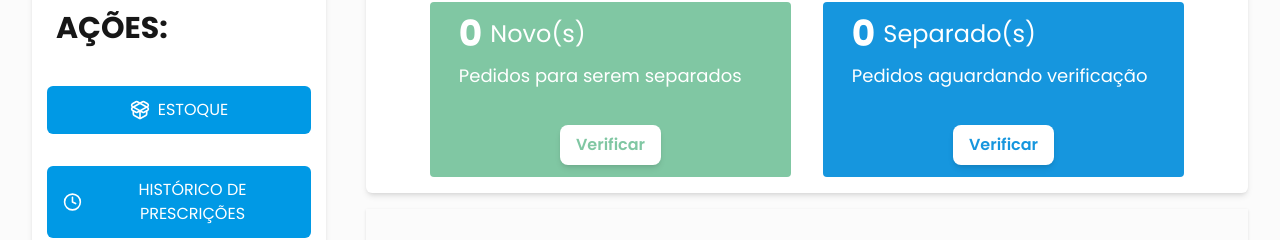
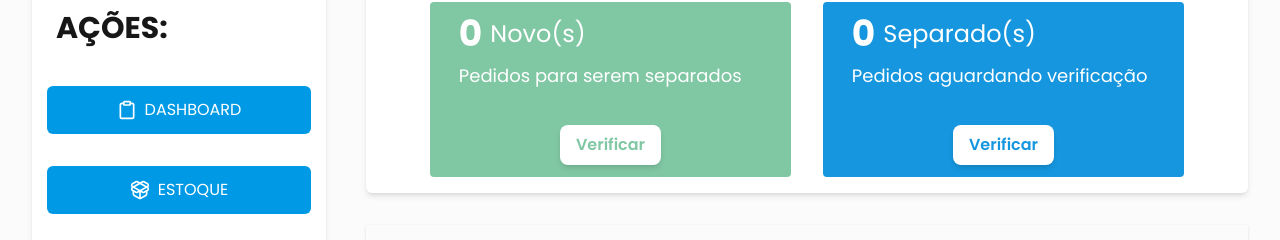
Before and after one commit to Inteli-College/2025-1A-T12-EC05-G02, a Next.js app in the folder src/frontend/pharmabot/: page /home in a window 1280 px wide. Shown: the part 166-406 px from the top of the page. Built offline with nearby package versions, Linux system fonts and the light colour scheme; no server answers.

Commit message:
fix: add botao de dashboard sidebar home

```diff
--- a/src/frontend/pharmabot/src/app/components/home/sidebar-actions.tsx
+++ b/src/frontend/pharmabot/src/app/components/home/sidebar-actions.tsx
@@ -12,6 +12,7 @@ import ButtonSidebar from "./button-sidebar";
 import { useRouter } from "next/navigation";
 
 const routes = [
+  "kanban",
   "estoque",
   "historico-prescricoes",
   "historico-logs",
@@ -31,30 +32,35 @@ export default function SidebarActions() {
       </div>
 
       <div className="flex flex-col space-y-4 justify-center items-center">
+      <ButtonSidebar
+          icon={Clipboard}
+          label="DASHBOARD"
+          onClick={() => router.push(routes[0])}
+        />
         <ButtonSidebar
           icon={PackageOpen}
           label="ESTOQUE"
-          onClick={() => router.push(routes[0])}
+          onClick={() => router.push(routes[1])}
         />
         <ButtonSidebar
           icon={Clock4}
           label="HISTÓRICO DE PRESCRIÇÕES"
-          onClick={() => router.push(routes[1])}
+          onClick={() => router.push(routes[2])}
         />
         <ButtonSidebar
           icon={FileClock}
           label="HISTÓRICO DE LOGS"
-          onClick={() => router.push(routes[2])}
+          onClick={() => router.push(routes[3])}
         />
         <ButtonSidebar
           icon={PillBottle}
           label="BINS"
-          onClick={() => router.push(routes[3])}
+          onClick={() => router.push(routes[4])}
         />
         <ButtonSidebar
           icon={User}
           label="USUÁRIOS"
-          onClick={() => router.push(routes[4])}
+          onClick={() => router.push(routes[5])}
         />
       </div>
     </div>
```
